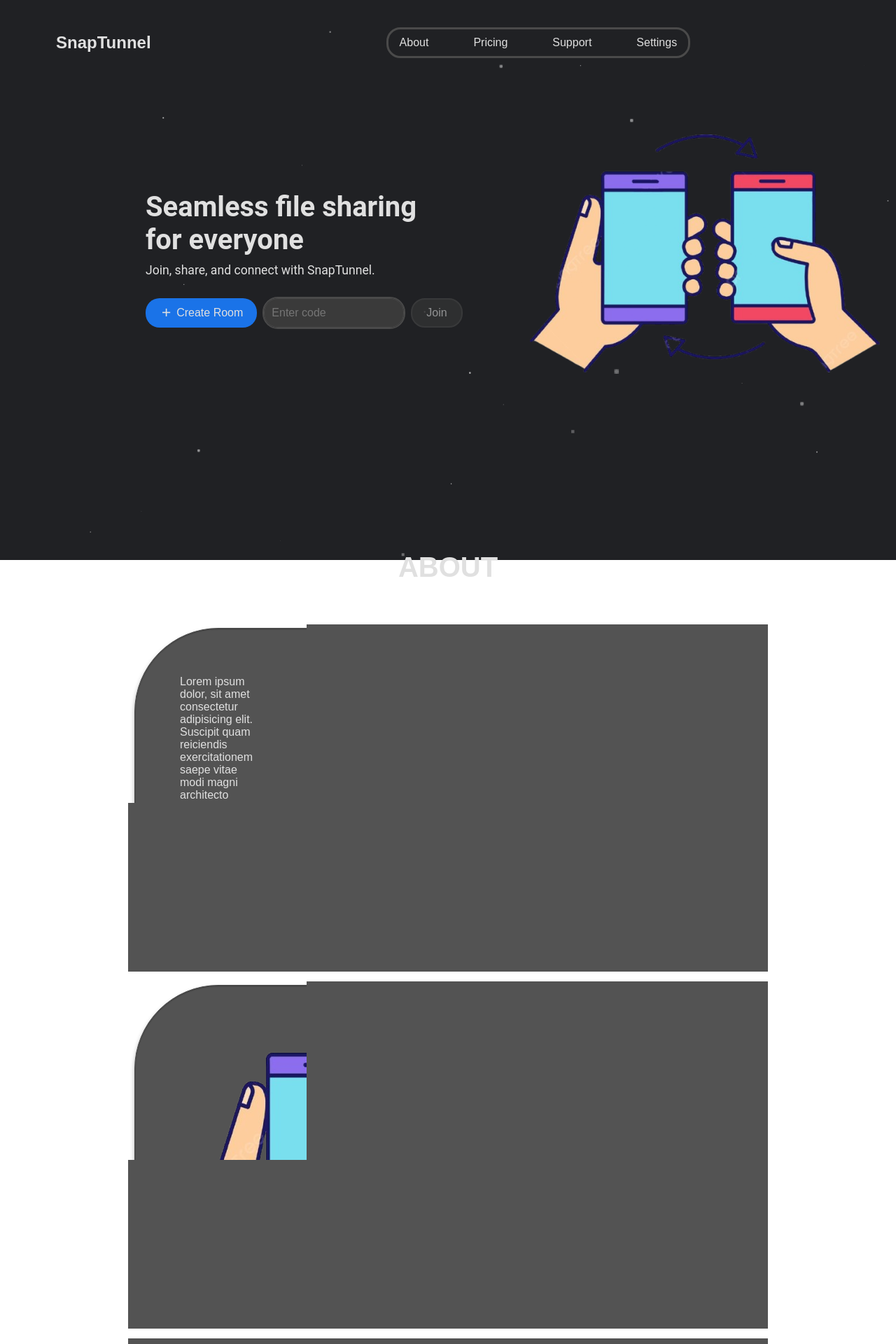
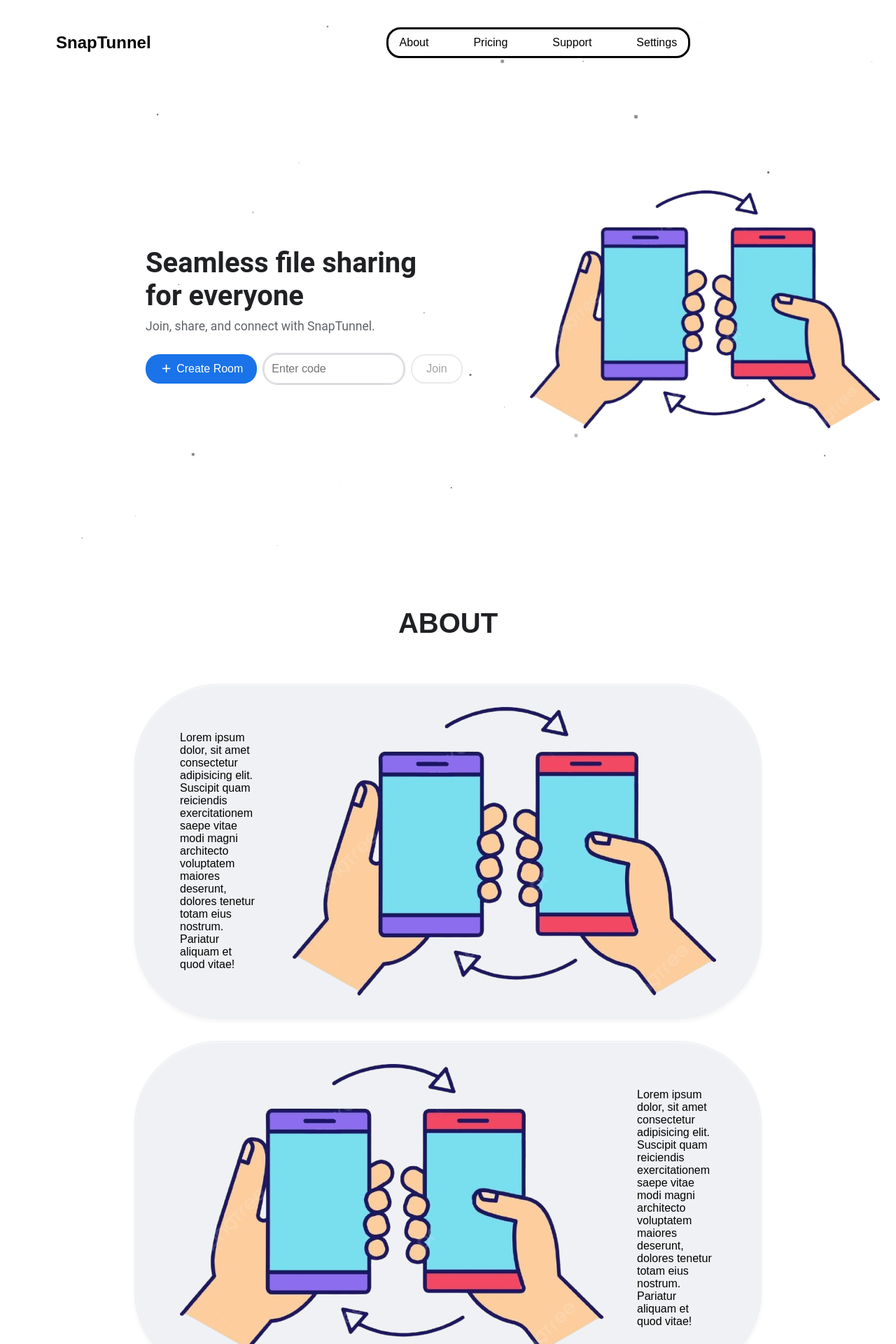
Before and after one commit to shashwat-deep/SnapTunnel, a React (Vite) app: page / in a window 1280 px wide. Shown: the top 1920 px of the page at 70% size. Built offline with nearby package versions, Linux system fonts and the light colour scheme.

Commit message:
navbar redirecting fixed

```diff
--- a/src/components/home/main.css
+++ b/src/components/home/main.css
@@ -1,7 +1,5 @@
-/* Import Material Symbols for the icon */
 @import url('https://fonts.googleapis.com/css2?family=Material+Symbols+Outlined:wght@100..700&family=Material+Icons&display=block');
 
-/* Define all solid colors in :root */
 :root {
   --black: #000;
   --dark-gray: #202124;
@@ -12,8 +10,6 @@
   --card-bg: rgba(233, 236, 239, 0.702);
   --white-box-shadow: rgba(255, 255, 255, 0.8);
   --black-box-shadow: rgba(0, 0, 0, 0.05);
-
-  /* Dark mode variables */
   --dark-bg: #181818;
   --dark-text: #e0e0e0;
   --dark-border: #4a4a4a;
@@ -22,7 +18,6 @@
   --dark-hover: #3a3a3a;
 }
 
-/* Existing styles */
 .main_app_container {
   display: flex;
   flex-direction: column;
@@ -57,6 +52,7 @@
   min-height: 100vh;
   display: flex;
   flex-direction: column;
+  padding-top: 80px; /* Offset for fixed navbar */
 }
 
 .dark-mode .main-window {
@@ -130,14 +126,12 @@ input:focus {
   outline: 2px solid var(--primary-blue);
 }
 
-/* Define custom property for angle */
 @property --angle {
   syntax: "<angle>";
   initial-value: 0deg;
   inherits: false;
 }
 
-/* New Meeting Button */
 .new-meeting-btn {
   background: var(--primary-blue);
   color: var(--white);
@@ -220,7 +214,6 @@ input:focus {
   border-color: var(--dark-border);
 }
 
-/* Join Button */
 .join-btn {
   background-color: var(--white);
   color: var(--medium-gray);
@@ -247,7 +240,7 @@ input:focus {
 }
 
 .dark-mode .join-btn.active {
-  background-color: var(--primary-blue); /* Keep accent consistent */
+  background-color: var(--primary-blue);
   color: var(--dark-text);
   border-color: var(--primary-blue);
 }
@@ -300,7 +293,7 @@ input:focus {
   background: var(--dark-hover);
 }
 
-.join-btn.active::after{
+.join-btn.active::after {
   background: var(--primary-blue);
 }
 
@@ -308,7 +301,6 @@ input:focus {
   background: var(--primary-blue);
 }
 
-/* Animation keyframes */
 @keyframes spin {
   from {
     --angle: 0deg;
@@ -327,11 +319,7 @@ input:focus {
 }
 
 .material-symbols-outlined {
-  font-variation-settings:
-    'FILL' 0,
-    'wght' 400,
-    'GRAD' 0,
-    'opsz' 24;
+  font-variation-settings: 'FILL' 0, 'wght' 400, 'GRAD' 0, 'opsz' 24;
   color: var(--white);
 }
 
@@ -384,15 +372,22 @@ input:focus {
   }
 }
 
-.about_section {
+.about_section,
+.pricing_section,
+.support_section,
+.settings_section {
   display: flex;
   flex-direction: column;
   margin-inline: 12rem;
   margin-block: 2rem;
   align-items: center;
+  min-height: 50vh; /* Ensure sections are scrollable */
 }
 
-.about_heading {
+.about_heading,
+.pricing_heading,
+.support_heading,
+.settings_heading {
   margin-top: 6rem;
   margin-bottom: 3rem;
 }
@@ -442,11 +437,7 @@ input:focus {
 
 @media (max-width: 768px) {
   .material-symbols-outlined {
-    font-variation-settings:
-      'FILL' 0,
-      'wght' 400,
-      'GRAD' 0,
-      'opsz' 24;
+    font-variation-settings: 'FILL' 0, 'wght' 400, 'GRAD' 0, 'opsz' 24;
     color: var(--white);
   }
   .dark-mode .material-symbols-outlined {
--- a/src/components/home/main.tsx
+++ b/src/components/home/main.tsx
@@ -46,7 +46,6 @@ const Main: React.FC = () => {
     }
   };
 
-  // Generate stars dynamically
   useEffect(() => {
     const starfield = document.querySelector('.starfield');
     if (starfield) {
@@ -65,8 +64,8 @@ const Main: React.FC = () => {
   }, []);
 
   return (
-    <div className='main-window dark-mode'>
-      <div className='intro_page'>
+    <div className="main-window">
+      <div className="intro_page">
         <div className="main-container">
           <h1>Seamless file sharing<br />for everyone</h1>
           <p>Join, share, and connect with SnapTunnel.</p>
@@ -96,45 +95,65 @@ const Main: React.FC = () => {
             </div>
           </div>
         </div>
-        <div className='image_container'>
+        <div className="image_container">
+          <img src="/mobile_data_transfer.png" width={500} alt="intro_image" />
+        </div>
+      </div>
+      <div className="about_section" id="about">
+        <h1 className="about_heading">ABOUT</h1>
+        <div className="about_card block">
+          <div className="detail">
+            Lorem ipsum dolor, sit amet consectetur adipisicing elit. Suscipit quam
+            reiciendis exercitationem saepe vitae modi magni architecto voluptatem
+            maiores deserunt, dolores tenetur totam eius nostrum. Pariatur aliquam et
+            quod vitae!
+          </div>
           <img
-          src='/mobile_data_transfer.png'
-          width={500}
-          alt='intro_image'
+            className="about_1_img"
+            src="/mobile_data_transfer.png"
+            alt="about image 1"
+          />
+        </div>
+        <div className="about_card block">
+          <img
+            className="about_1_img"
+            src="/mobile_data_transfer.png"
+            alt="about image 2"
+          />
+          <div className="detail">
+            Lorem ipsum dolor, sit amet consectetur adipisicing elit. Suscipit quam
+            reiciendis exercitationem saepe vitae modi magni architecto voluptatem
+            maiores deserunt, dolores tenetur totam eius nostrum. Pariatur aliquam et
+            quod vitae!
+          </div>
+        </div>
+        <div className="about_card block">
+          <div className="detail">
+            Lorem ipsum dolor, sit amet consectetur adipisicing elit. Suscipit quam
+            reiciendis exercitationem saepe vitae modi magni architecto voluptatem
+            maiores deserunt, dolores tenetur totam eius nostrum. Pariatur aliquam et
+            quod vitae!
+          </div>
+          <img
+            className="about_1_img"
+            src="/mobile_data_transfer.png"
+            alt="about image 3"
           />
         </div>
       </div>
-      <div className='about_section' id='#about'>
-        <h1 className='about_heading'>ABOUT</h1>
-        <div className='about_card block'>
-          <div className='detail'>
-            Lorem ipsum dolor, sit amet consectetur adipisicing elit. Suscipit quam reiciendis exercitationem saepe vitae modi magni architecto voluptatem maiores deserunt, dolores tenetur totam eius nostrum. Pariatur aliquam et quod vitae!
-          </div>
-          <img
-          className='about_1_img'
-          src='/mobile_data_transfer.png'
-          />
-        </div>
-        <div className='about_card block'>
-          <img
-          className='about_1_img'
-          src='/mobile_data_transfer.png'
-          />
-          <div className='detail'>
-            Lorem ipsum dolor, sit amet consectetur adipisicing elit. Suscipit quam reiciendis exercitationem saepe vitae modi magni architecto voluptatem maiores deserunt, dolores tenetur totam eius nostrum. Pariatur aliquam et quod vitae!
-          </div>
-        </div>
-        <div className='about_card block'>
-          <div className='detail'>
-            Lorem ipsum dolor, sit amet consectetur adipisicing elit. Suscipit quam reiciendis exercitationem saepe vitae modi magni architecto voluptatem maiores deserunt, dolores tenetur totam eius nostrum. Pariatur aliquam et quod vitae!
-          </div>
-          <img
-          className='about_1_img'
-          src='/mobile_data_transfer.png'
-          />
-        </div>
+      <div className="pricing_section" id="pricing">
+        <h1 className="pricing_heading">PRICING</h1>
+        <p>Placeholder for pricing content.</p>
       </div>
-      <div className='footer'></div>
+      <div className="support_section" id="support">
+        <h1 className="support_heading">SUPPORT</h1>
+        <p>Placeholder for support content.</p>
+      </div>
+      <div className="settings_section" id="settings">
+        <h1 className="settings_heading">SETTINGS</h1>
+        <p>Placeholder for settings content.</p>
+      </div>
+      <div className="footer"></div>
       <div className="starfield"></div>
     </div>
   );
--- a/src/components/home/navBar.css
+++ b/src/components/home/navBar.css
@@ -1,11 +1,15 @@
 @import url('https://fonts.googleapis.com/css2?family=Material+Symbols+Outlined:wght@100..700&family=Material+Icons&display=block');
+
+/* Enable smooth scrolling globally */
+html {
+  scroll-behavior: smooth;
+}
 
 /* Define colors */
 :root {
   --black: #000;
   --dark-gray: #202124;
   --white: #fff;
-  /* Dark mode variables */
   --dark-bg: #202124;
   --dark-border: #4a4a4a;
   --dark-hover: #3a3a3a;
@@ -91,9 +95,16 @@ a {
   color: var(--white);
 }
 
-.navbar_item a {
+.navbar_item button {
   color: inherit;
   font-size: 1rem;
+  background: none;
+  border: none;
+  cursor: pointer;
+  padding: 0;
+  width: 100%;
+  height: 100%;
+  display: block;
 }
 
 .account {
@@ -123,8 +134,8 @@ a {
   pointer-events: none;
 }
 
-/* Ensure logo and account remain visible */
-.navbar_logo, .account {
+.navbar_logo,
+.account {
   opacity: 1 !important;
   transform: none !important;
 }
@@ -134,19 +145,11 @@ a {
 }
 
 .material-symbols-outlined {
-  font-variation-settings:
-    'FILL' 0,
-    'wght' 400,
-    'GRAD' 0,
-    'opsz' 24;
+  font-variation-settings: 'FILL' 0, 'wght' 400, 'GRAD' 0, 'opsz' 24;
 }
 
 @media (max-width: 768px) {
   .material-symbols-outlined {
-    font-variation-settings:
-      'FILL' 0,
-      'wght' 400,
-      'GRAD' 0,
-      'opsz' 24;
+    font-variation-settings: 'FILL' 0, 'wght' 400, 'GRAD' 0, 'opsz' 24;
   }
 }
--- a/src/components/home/navBar.tsx
+++ b/src/components/home/navBar.tsx
@@ -11,10 +11,8 @@ const Navbar: React.FC = () => {
     const handleScroll = () => {
       const currentScrollY = window.scrollY;
       if (currentScrollY > lastScrollY && currentScrollY > 100) {
-        // Scrolling down and past 100px, hide menu
         setIsMenuVisible(false);
       } else {
-        // Scrolling up or at top, show menu
         setIsMenuVisible(true);
       }
       lastScrollY = currentScrollY;
@@ -22,26 +20,41 @@ const Navbar: React.FC = () => {
 
     window.addEventListener('scroll', handleScroll, { passive: true });
 
-    // Cleanup event listener
     return () => window.removeEventListener('scroll', handleScroll);
   }, []);
 
+  // Function to scroll to a section smoothly
+  const scrollToSection = (sectionId: string) => {
+    const element = document.getElementById(sectionId);
+    if (element) {
+      element.scrollIntoView({ behavior: 'smooth' });
+    } else {
+      console.warn(`Section with id "${sectionId}" not found`);
+    }
+  };
+
   return (
-    <nav className="navbar_pc dark-mode">
+    <nav className="navbar_pc">
       <div className="navbar_logo">
         <Link to="/" className="navbar_link">
           <span className="logo_text">SnapTunnel</span>
         </Link>
       </div>
       <ul className={`navbar_menu ${isMenuVisible ? '' : 'hidden'}`}>
-        <li className="navbar_item"><a href="#about">About</a></li>
-        <li className="navbar_item"><a href="#pricing">Pricing</a></li>
-        <li className="navbar_item"><a href="#support">Support</a></li>
-        <li className="navbar_item"><a href="#settings">Settings</a></li>
+        <li className="navbar_item">
+          <button onClick={() => scrollToSection('about')}>About</button>
+        </li>
+        <li className="navbar_item">
+          <button onClick={() => scrollToSection('pricing')}>Pricing</button>
+        </li>
+        <li className="navbar_item">
+          <button onClick={() => scrollToSection('support')}>Support</button>
+        </li>
+        <li className="navbar_item">
+          <button onClick={() => scrollToSection('settings')}>Settings</button>
+        </li>
       </ul>
-      <div className="account">
-        Sign Up
-      </div>
+      <div className="account">Sign Up</div>
     </nav>
   );
 };
```
